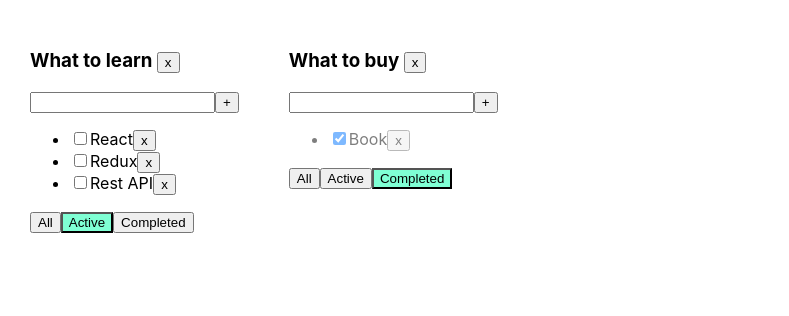
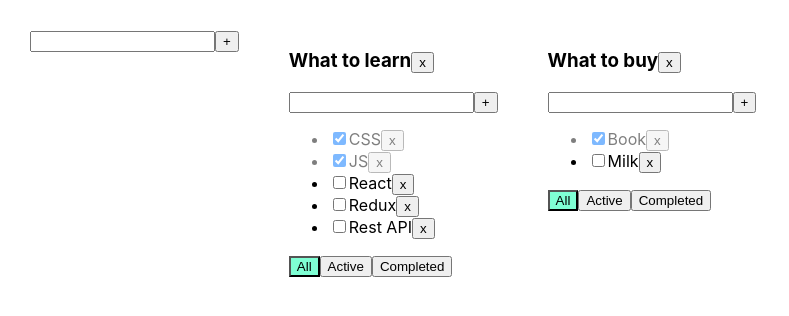
Before and after one commit to ArtemMakhov/Todolist-TS, a React (Create React App) app: page / in a window 1280 px wide. Shown: the top 316 px of the page, without its empty margins (0-789 px from the left). Built offline with nearby package versions, Linux system fonts and the light colour scheme.

Commit message:
change title

```diff
--- /dev/null
+++ b/src/AddItemForm.tsx
@@ -0,0 +1,37 @@
+import { ChangeEvent, KeyboardEvent, useState } from "react";
+
+type PropsType = {
+  addItem: (title: string) => void
+}
+export function AddItemForm(props: PropsType) {
+  const [newTaskTitle, setNewTaskTitle] = useState('');
+  const [error, setError] = useState<string | null>(null);
+  const onNewTitleChangeHandler = (e: ChangeEvent<HTMLInputElement>) => setNewTaskTitle(e.currentTarget.value);
+  const onKeyPressHandler = (e: KeyboardEvent<HTMLInputElement>) => {
+    setError(null)
+    if (e.key === "Enter") {
+      props.addItem(newTaskTitle)
+      setNewTaskTitle('')
+    }
+  };
+  const addTask = () => {
+    if (newTaskTitle.trim() !== '') {
+      props.addItem(newTaskTitle.trim())
+      setNewTaskTitle('')
+    } else {
+      setError('Field is required')
+    }
+  };
+
+  return (
+    <div>
+      <input value={newTaskTitle}
+        onChange={onNewTitleChangeHandler}
+        onKeyUp={onKeyPressHandler}
+        className={error ? "error" : ''}
+      />
+      <button onClick={addTask}>+</button>
+      {error && <div className="error-message">{error}</div>}
+    </div>
+  );
+}
--- a/src/App.tsx
+++ b/src/App.tsx
@@ -1,13 +1,18 @@
 import { useState } from 'react';
 import './App.css';
-import { Todolist } from './Dodolist';
+import { TasksType, Todolist } from './Todolist';
 import { v1 } from 'uuid';
+
+import { AddItemForm } from './AddItemForm';
 
 export type FilterValuesType = 'all' | 'completed' | 'active'
 export type TodolistType = {
   id: string
   title: string
   filter: FilterValuesType
+}
+type TaskStateType = {
+  [key: string]: Array<TasksType>
 }
 
 function App() {
@@ -34,6 +39,15 @@
        setTasks({...tasksObj});
     }
   }
+    function changeTaskTitle(taskId: string, newTitle:string, todolistId: string) {
+    let tasks = tasksObj[todolistId];
+    let task = tasks.find(t => t.id === taskId);
+    if (task) {
+      task.title = newTitle;
+
+       setTasks({...tasksObj});
+    }
+  }
 
   function changeFilter(value: FilterValuesType, todolistId: string) {
     let todolist = todolists.find(tl => tl.id === todolistId);
@@ -49,8 +63,8 @@
 
 
   const [todolists,setTodolists] = useState<Array<TodolistType>>( [
-    { id: todolist1, title: 'What to learn', filter: 'active' },
-    {id: todolist2, title: 'What to buy', filter: 'completed'}
+    { id: todolist1, title: 'What to learn', filter: 'all' },
+    {id: todolist2, title: 'What to buy', filter: 'all'}
   ]);
 
   const removeTodolist = (todolistId: string) => {
@@ -59,8 +73,15 @@
     delete tasksObj[todolistId];
     setTasks({...tasksObj})
   }
+  const changeTodolistTitle = (todolistId: string,newTitle:string) => {
+    const todolist = todolists.find(tl => tl.id === todolistId)
+    if (todolist) {
+      todolist.title = newTitle;
+      setTodolists([...todolists])
+    }
+  }
 
-  const [tasksObj, setTasks] = useState({
+  const [tasksObj, setTasks] = useState<TaskStateType>({
     [todolist1]: [
       { id: v1(), title: "CSS", isDone: true },
       { id: v1(), title: "JS", isDone: true },
@@ -68,14 +89,28 @@
       { id: v1(), title: "Redux", isDone: false },
       { id: v1(), title: "Rest API", isDone: false }
     ],
-    [todolist2]:[
+    [todolist2]: [
       { id: v1(), title: "Book", isDone: true },
       { id: v1(), title: "Milk", isDone: false }
     ]
+  });
+
+  function addTodolist(title: string) {
+    let todolist: TodolistType = {
+      id: v1(),
+      filter: 'all',
+      title: title
+    }
+    setTodolists([todolist, ...todolists]);
+    setTasks({
+      ...tasksObj,
+      [todolist.id]: []
     })
+  }
 
   return (
     <div className="App">
+      <AddItemForm  addItem={addTodolist} />
       {
         todolists.map((tl) => {
 
@@ -95,8 +130,10 @@
             changeFilter={changeFilter}
             addTask={addTask}
             changeTaskStatus={changeStatus}
+            changeTaskTitle={changeTaskTitle}
             filter={tl.filter}
             removeTodolist={removeTodolist}
+            changeTodolistTitle={changeTodolistTitle}
           />
         })
       }
--- a/src/Dodolist.tsx
+++ /dev/null
@@ -1,89 +0,0 @@
-import { ChangeEvent, KeyboardEvent, useState } from "react"
-import { FilterValuesType } from "./App"
-
-
-
-export type TasksType = {
-  id: string
-  title: string
-  isDone: boolean
-}
-
-type PropsType = {
-  id: string
-  title: string
-  tasks: Array<TasksType>
-  filter: FilterValuesType
-  removeTask: (id: string, todolistId: string) => void
-  changeFilter: (value: FilterValuesType,todolistId: string) => void
-  addTask: (title: string, todolistId: string) => void
-  changeTaskStatus: (taskId: string, isDone: boolean, todolistId: string) => void
-  removeTodolist: (todolistId: string)=> void
-
-}
-
-export function Todolist(props: PropsType) {
-  const [newTaskTitle, setNewTaskTitle] = useState('');
-  const [error, setError] = useState<string | null>(null)
-
-  const onNewTitleChangeHandler = (e: ChangeEvent<HTMLInputElement>) => setNewTaskTitle(e.currentTarget.value);
-  const onKeyPressHandler = (e: KeyboardEvent<HTMLInputElement>) => {
-    setError(null)
-    if (e.key === "Enter") {
-      props.addTask(newTaskTitle,props.id)
-      setNewTaskTitle('')
-    }
-  };
-  const addTask = () => {
-    if (newTaskTitle.trim() !== '') {
-      props.addTask(newTaskTitle.trim(),props.id)
-      setNewTaskTitle('')
-    } else {
-      setError('Field is required')
-    }
-  };
-  const onAllClickHandler = () => props.changeFilter('all',props.id);
-  const onActiveClickHandler = () => props.changeFilter('active',props.id);
-  const onCompletedClickHandler = () => props.changeFilter('completed', props.id);
-  const removeTodolist = ()=> props.removeTodolist(props.id)
-
-
-  return (
-    <div>
-      <h3>{ props.title} <button onClick={removeTodolist}>x</button></h3>
-      <div>
-        <input value={newTaskTitle}
-          onChange={onNewTitleChangeHandler}
-          onKeyUp={onKeyPressHandler}
-          className={error ? "error" : ''}
-        />
-        <button onClick={addTask}>+</button>
-        {error && <div className="error-message">{error}</div>}
-      </div>
-      <ul>
-        {props.tasks.map(task => {
-          const onRemoveHandler = () => props.removeTask(task.id,props.id)
-          const onChangeHandler = (e:ChangeEvent<HTMLInputElement>)=> {props.changeTaskStatus(task.id,e.currentTarget.checked,props.id)}
-
-          return <li key={task.id} className={task.isDone ? "is-done" : ''}>
-            <input type="checkbox"
-              onChange={onChangeHandler}
-              checked={task.isDone}
-            />
-          <span>{task.title}</span>
-          <button onClick={onRemoveHandler}>x</button>
-        </li>
-        }
-        )}
-      </ul>
-      <div>
-        <button className={props.filter === 'all' ? "active-filter" : ''}
-          onClick={onAllClickHandler}>All</button>
-        <button className={props.filter === 'active' ? "active-filter" : ''}
-          onClick={onActiveClickHandler}>Active</button>
-        <button className={props.filter === 'completed' ? "active-filter" : ''}
-          onClick={onCompletedClickHandler}>Completed</button>
-      </div>
-    </div>
-  )
-}
--- /dev/null
+++ b/src/EditableSpan.tsx
@@ -0,0 +1,26 @@
+import { useState,ChangeEvent } from "react";
+
+type EditamleSpanPropsType = {
+  title: string
+  onChange: (newValue: string)=> void
+}
+export function EditableSpan(props: EditamleSpanPropsType) {
+  const [editMode, setEditMode] = useState(false);
+  const [title, setTitle] = useState('');
+
+  const activateEditMode = () => {
+    setEditMode(true);
+    setTitle(props.title);
+  }
+  const activateViewMode = () => {
+    setEditMode(false);
+    props.onChange(title);
+  }
+  const onChangeTitleHandler = (e: ChangeEvent<HTMLInputElement>)=> setTitle(e.currentTarget.value)
+
+  return (
+    editMode
+      ? <input value={title} onChange={onChangeTitleHandler} onBlur={activateViewMode} autoFocus/>
+      : <span onDoubleClick={activateEditMode}>{props.title}</span>
+  )
+}
--- /dev/null
+++ b/src/Todolist.tsx
@@ -0,0 +1,79 @@
+import { ChangeEvent } from "react";
+import { FilterValuesType } from "./App";
+
+import { AddItemForm } from "./AddItemForm";
+import { EditableSpan } from "./EditableSpan";
+
+export type TasksType = {
+  id: string
+  title: string
+  isDone: boolean
+}
+
+type PropsType = {
+  id: string
+  title: string
+  tasks: Array<TasksType>
+  filter: FilterValuesType
+  removeTask: (id: string, todolistId: string) => void
+  changeFilter: (value: FilterValuesType,todolistId: string) => void
+  addTask: (title: string, todolistId: string) => void
+  changeTaskStatus: (taskId: string, isDone: boolean, todolistId: string) => void
+  changeTaskTitle: (taskId: string, newTitle: string, todolistId: string) => void
+  changeTodolistTitle: (todolistId:string,newTitle: string)=> void
+  removeTodolist: (todolistId: string)=> void
+
+}
+
+export function Todolist(props: PropsType) {
+  const onAllClickHandler = () => props.changeFilter('all',props.id);
+  const onActiveClickHandler = () => props.changeFilter('active',props.id);
+  const onCompletedClickHandler = () => props.changeFilter('completed', props.id);
+  const removeTodolist = () => props.removeTodolist(props.id);
+  const changeTodolistTitle = (newTitle: string) => {
+  props.changeTodolistTitle(props.id,newTitle)
+};
+  const addTask = (title: string) => {
+    props.addTask(title,props.id)
+  }
+
+  return (
+    <div>
+      <h3>
+
+        <EditableSpan title={props.title} onChange={changeTodolistTitle}/>
+        <button onClick={removeTodolist}>x</button></h3>
+      <AddItemForm addItem={addTask} />
+      <ul>
+        {props.tasks.map(task => {
+          const onRemoveHandler = () => props.removeTask(task.id, props.id)
+          const onChangeStatusHandler = (e: ChangeEvent<HTMLInputElement>) => {
+            let newIsDoneValue = e.currentTarget.checked;
+            props.changeTaskStatus(task.id,newIsDoneValue, props.id)
+          }
+          const onChangeTitleHandler = (newValue: string) => {
+            props.changeTaskTitle(task.id, newValue, props.id)
+          }
+
+          return <li key={task.id} className={task.isDone ? "is-done" : ''}>
+            <input type="checkbox"
+              onChange={onChangeStatusHandler}
+              checked={task.isDone}
+            />
+            <EditableSpan title={task.title} onChange={onChangeTitleHandler} />
+            <button onClick={onRemoveHandler}>x</button>
+          </li>
+        }
+        )}
+      </ul>
+      <div>
+        <button className={props.filter === 'all' ? "active-filter" : ''}
+          onClick={onAllClickHandler}>All</button>
+        <button className={props.filter === 'active' ? "active-filter" : ''}
+          onClick={onActiveClickHandler}>Active</button>
+        <button className={props.filter === 'completed' ? "active-filter" : ''}
+          onClick={onCompletedClickHandler}>Completed</button>
+      </div>
+    </div>
+  );
+}
```
Lines whose indentation alone changed are shown as unchanged.
